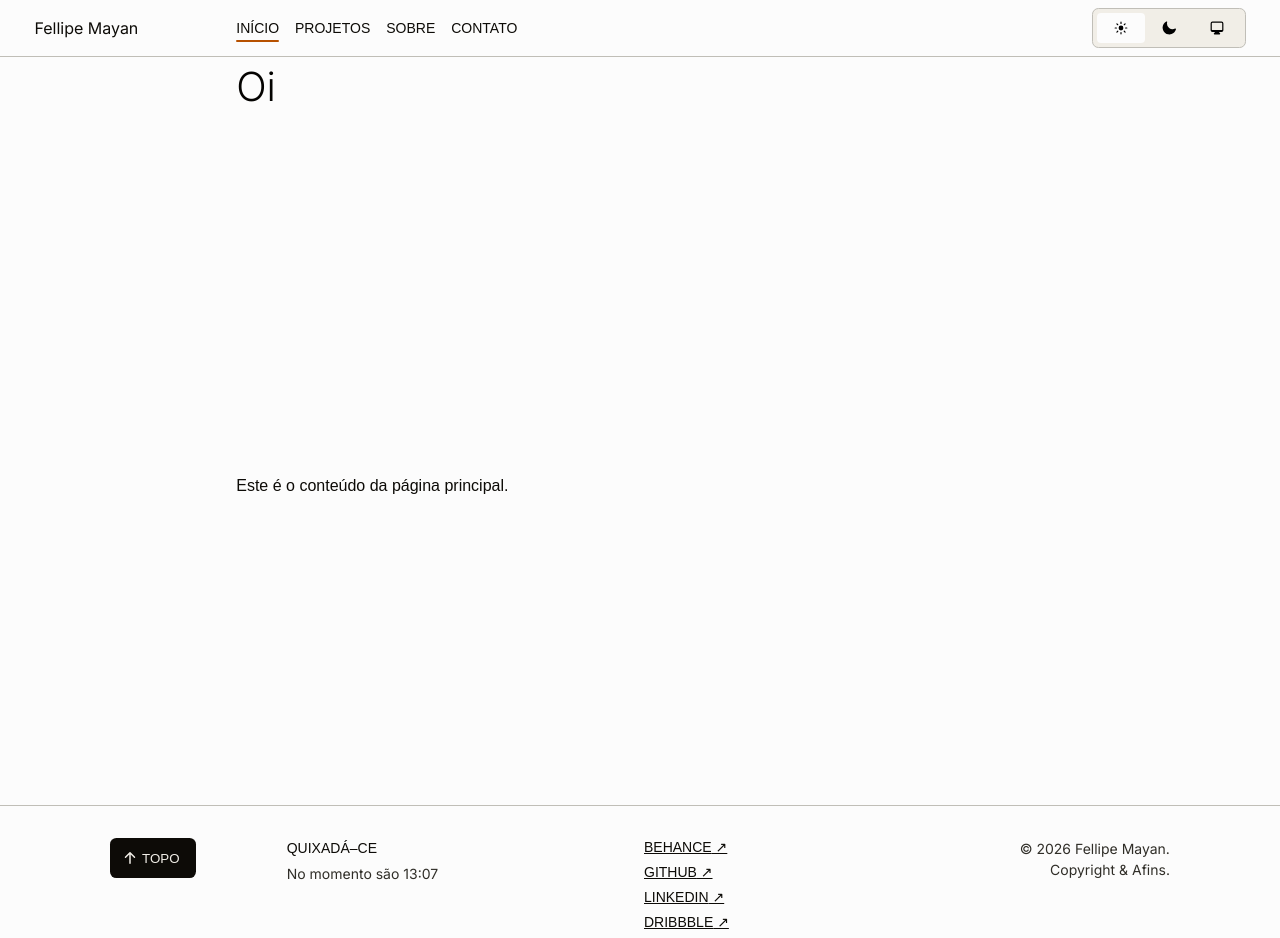
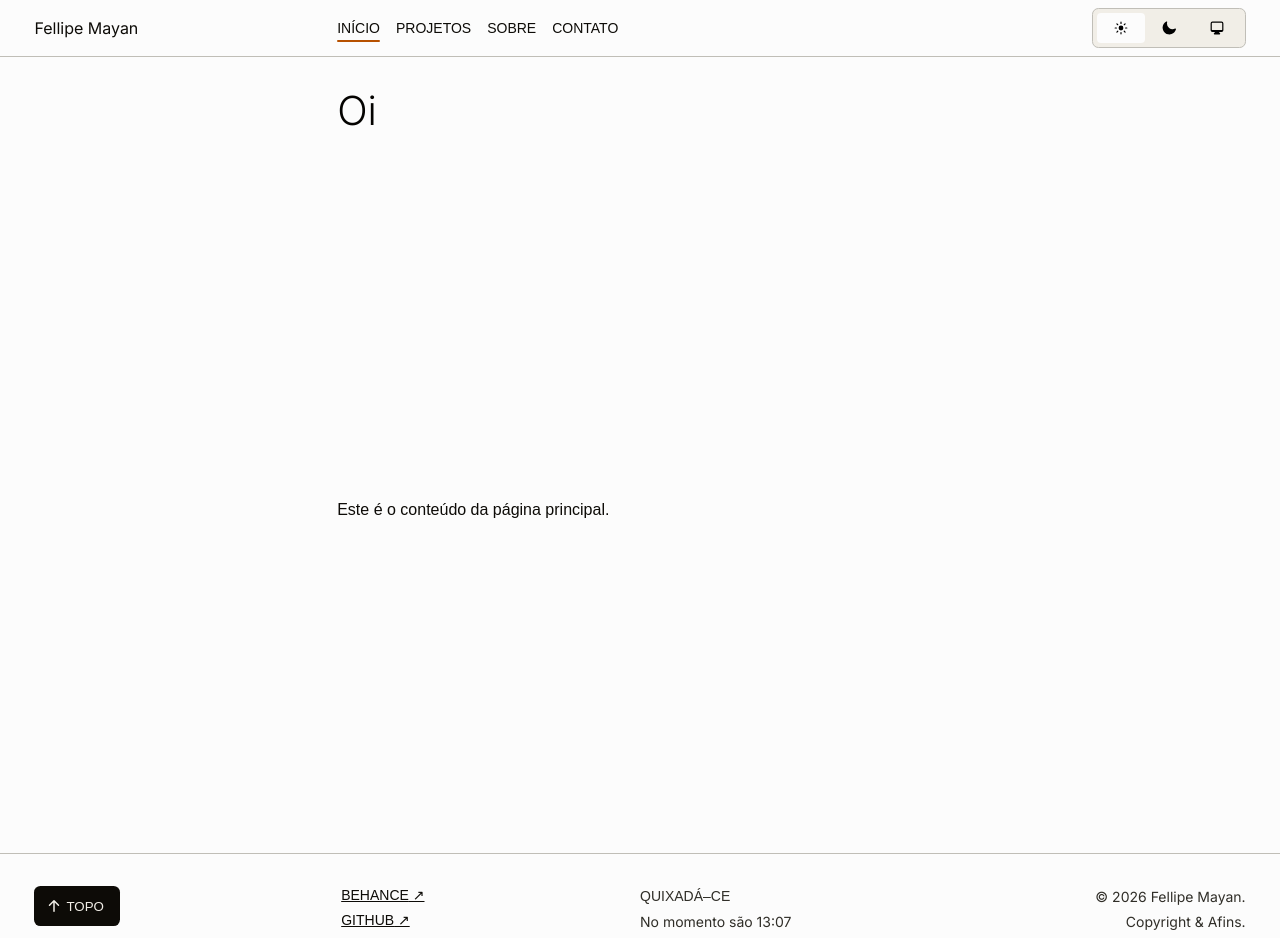
Before and after one commit to fellipemayan/portfolio-v5, a Next.js app: page / in a window 1280 px wide. Shown: the top 938 px of the page. Built offline with nearby package versions, Linux system fonts and the light colour scheme; no server answers; a web font is replaced by a local one.

Commit message:
style: ajuste no grid de forma global

```diff
--- a/app/components/Footer/Footer.css
+++ b/app/components/Footer/Footer.css
@@ -1,6 +1,5 @@
-footer {
+.footer {
   padding-block: var(--padding-inline);
-  background: var(--color-bg-base);
   border-top: 1px solid var(--color-border);
   font-size: var(--font-size-sm);
 
@@ -67,10 +66,8 @@ footer {
   color: var(--color-text);
 }
 
-.copy-right p {
-  text-align: center;
-
-  @media (min-width: 768px) {
+@media (min-width: 1024px) {
+  .copy-right p {
     text-align: right;
   }
 }
--- a/app/components/Footer/Footer.tsx
+++ b/app/components/Footer/Footer.tsx
@@ -19,23 +19,13 @@ export function Footer() {
   const currentWeather = useWeather()
 
   return (
-    <footer className="content-grid">
+    <footer className="full-width footer">
       <div className="left">
         <button className="btn primary-btn" onClick={scrollToTop}>
           <ArrowUpIcon className="icon-md" /> Topo
         </button>
       </div>
       <div className="middle-left">
-        <p className="footer-location">Quixadá&ndash;CE</p>
-        <p>No momento são {currentTime}</p>
-        {currentWeather?.data && (
-          <p>
-            O clima está {currentWeather.data.description.toLowerCase()}, e
-            fazem de {currentWeather.data.temp}°C
-          </p>
-        )}
-      </div>
-      <div className="middle-right">
         <ul>
           <li>
             <a href="https://www.behance.net/fellipeMsilva" target="_blank">
@@ -59,10 +49,20 @@ export function Footer() {
           </li>
         </ul>
       </div>
+      <div className="middle-right">
+        <p className="footer-location">Quixadá&ndash;CE</p>
+        <p>No momento são {currentTime}</p>
+        {currentWeather?.data && (
+          <p>
+            O clima está {currentWeather.data.description.toLowerCase()}, e
+            fazem de {currentWeather.data.temp}°C
+          </p>
+        )}
+      </div>
+
       <div className="copy-right">
-        <p>
-          &copy; {new Date().getFullYear()} Fellipe Mayan. Copyright & Afins.
-        </p>
+        <p>&copy; {new Date().getFullYear()} Fellipe Mayan.</p>
+        <p>Copyright & Afins.</p>
       </div>
     </footer>
   )
--- a/app/components/header/Header.tsx
+++ b/app/components/header/Header.tsx
@@ -8,7 +8,7 @@ import { MobileMenu } from './MobileMenu/MobileMenu'
 export function Header() {
   return (
     <>
-      <header className="header content-grid">
+      <header className="header full-width">
         <Link href="/" className="name-link left">
           Fellipe Mayan
         </Link>
--- a/app/components/header/MobileMenu/MobileMenu.tsx
+++ b/app/components/header/MobileMenu/MobileMenu.tsx
@@ -33,6 +33,7 @@ export function MobileMenu() {
           className="highlight-text"
         >{`//////////////`}</span>
       </nav>
+
       <button
         popoverTarget="mobile-menu"
         popoverTargetAction="hide"
--- a/app/globals.css
+++ b/app/globals.css
@@ -82,8 +82,11 @@
 
   /* Grid */
   --padding-inline: var(--spacing-xl);
-  --content-max-width: 120ch;
+  --content-max-width: 60ch;
   --breakout-max-width: 120ch;
+  --breakout-size: calc(
+    (var(--breakout-max-width) - var(--content-max-width)) / 2
+  );
 
   --header-height: 52px;
 }
@@ -135,28 +138,30 @@ main {
 /* Layout */
 .content-grid,
 .full-width {
-  --breakout-size: calc(
-    (var(--breakout-max-width) - var(--content-max-width)) / 2
-  );
   gap: var(--spacing-lg) 0;
 
   display: grid;
   grid-template-columns:
     [full-width-start] minmax(var(--padding-inline), 1fr)
-    [content-start] repeat(
-      2,
-      min(
-        (100% - (var(--padding-inline) * 2)) / 2,
-        (var(--content-max-width) / 2)
-      )
+    [breakout-start] minmax(0, var(--breakout-size))
+    [content-start]
+    min(
+      (100% - (var(--padding-inline) * 2)) / 2,
+      (var(--content-max-width) / 2)
+    )
+    [middle]
+    min(
+      (100% - (var(--padding-inline) * 2)) / 2,
+      (var(--content-max-width) / 2)
     )
     [content-end]
+    minmax(0, var(--breakout-size)) [breakout-end]
     minmax(var(--padding-inline), 1fr) [full-width-end];
 }
 
-.content-grid > :not(.breakout, .full-width),
-.full-width > :not(.breakout, .full-width) {
-  grid-column: 2 / -1;
+.content-grid > :not(.breakout, .full-width, .left, .right),
+.full-width > :not(.breakout, .full-width, .left, .right) {
+  grid-column: content;
 }
 
 .content-grid > .full-width {
@@ -169,25 +174,25 @@ main {
   grid-column: content;
 }
 
-.content-grid > .left {
-  grid-column: 2 / 3;
+.content-grid > .left,
+.full-width > .left {
+  grid-column: breakout-start / middle;
 }
-.content-grid > .middle-left {
-  grid-column: 2 / -1;
+.content-grid > .right,
+.full-width > .right {
+  grid-column: middle / breakout-end;
+}
+.content-grid > .copy-right,
+.content-grid > .middle-left,
+.content-grid > .middle-right {
+  grid-column: breakout;
 }
 
-.content-grid > .middle-right {
-  grid-column: 2 / -1;
-}
-.content-grid > .right {
-  grid-column: 3 / 4;
-}
-.copy-right {
-  grid-column: 3 / 4;
+.content-grid > .full-width {
+  grid: inherit;
 }
 
 /* Tipografia */
-
 h1,
 h2,
 h3,
@@ -287,88 +292,29 @@ h1 {
 }
 
 @media (min-width: 768px) {
-  .content-grid,
-  .full-width {
-    --breakout-size: calc(
-      (var(--breakout-max-width) - var(--content-max-width)) / 2
-    );
-
-    display: grid;
-    grid-template-columns:
-      [full-width-start] minmax(var(--padding-inline), 1fr)
-      [content-start] repeat(
-        4,
-        min(
-          (100% - (var(--padding-inline) * 2)) / 4,
-          (var(--content-max-width) / 4)
-        )
-      )
-      [content-end]
-      minmax(var(--padding-inline), 1fr) [full-width-end];
-  }
-
-  .content-grid > .left {
-    grid-column: 2 / 3;
-  }
   .content-grid > .middle-left {
-    grid-column: 3 / 4;
+    grid-column: breakout-start / middle;
   }
   .content-grid > .middle-right {
-    grid-column: 4 / 5;
-  }
-  .content-grid > .right,
-  .content-grid > .copy-right {
-    grid-column: 5 / 6;
+    grid-column: middle / breakout-end;
   }
 }
 
 @media (min-width: 1024px) {
-  .content-grid,
-  .full-width {
-    --breakout-size: calc(
-      (var(--breakout-max-width) - var(--content-max-width)) / 2
-    );
-
-    display: grid;
-    grid-template-columns:
-      [full-width-start] minmax(var(--padding-inline), 1fr)
-      [content-start] repeat(
-        6,
-        min(
-          (100% - (var(--padding-inline) * 2)) / 6,
-          (var(--content-max-width) / 6)
-        )
-      )
-      [content-end]
-      minmax(var(--padding-inline), 1fr) [full-width-end];
+  .content-grid > .left,
+  .full-width > .left {
+    grid-column: breakout-start / content-start;
   }
-
-  .content-grid > :not(.breakout, .full-width),
-  .full-width > :not(.breakout, .full-width) {
-    grid-column: 3 / 7;
+  .full-width > .middle-left {
+    grid-column: content-start / middle;
   }
-
-  .content-grid > .full-width {
-    grid-column: full-width;
-    display: grid;
-    grid-template-columns: inherit;
+  .full-width > .middle-right {
+    grid-column: middle / content-end;
   }
-
-  .content-grid > .content {
-    grid-column: content;
+  .full-width > .right {
+    grid-column: content-end / breakout-end;
   }
-
-  .content-grid > .left {
-    grid-column: 2 / content-start;
-  }
-  .content-grid > .middle-left {
-    grid-column: 3 / 5;
-  }
-  .content-grid > .middle-right {
-    grid-column: 5 / 7;
-  }
-  .content-grid > .right,
-  .content-grid > .copy-right {
-    grid-column: 7 / content-end;
+  .full-width > .copy-right {
+    grid-column: content-end / breakout-end;
   }
 }
--- a/app/layout.tsx
+++ b/app/layout.tsx
@@ -47,10 +47,11 @@ export default function RootLayout({
         className={`
           ${inter.variable}
           ${trispace.variable}
+          content-grid
         `}
       >
         <Header />
-        <main className="content-grid">{children}</main>
+        <main className="full-width">{children}</main>
         <Footer />
       </body>
     </html>
```
